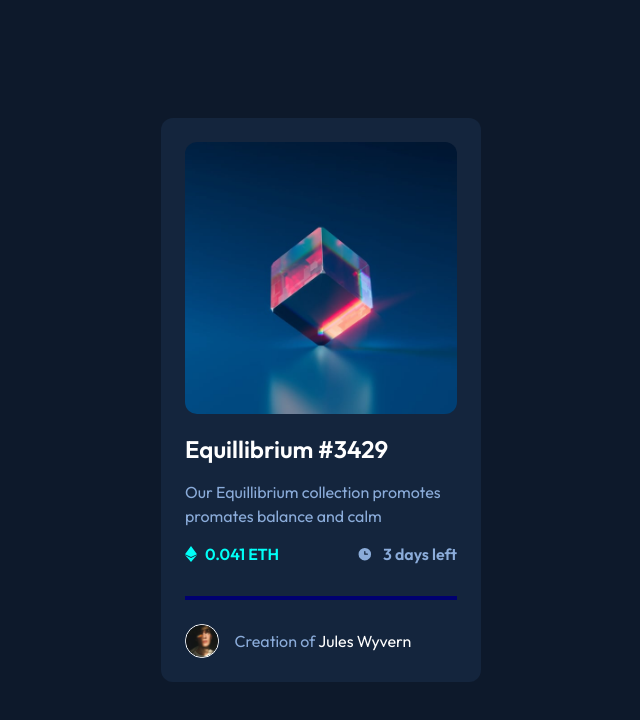
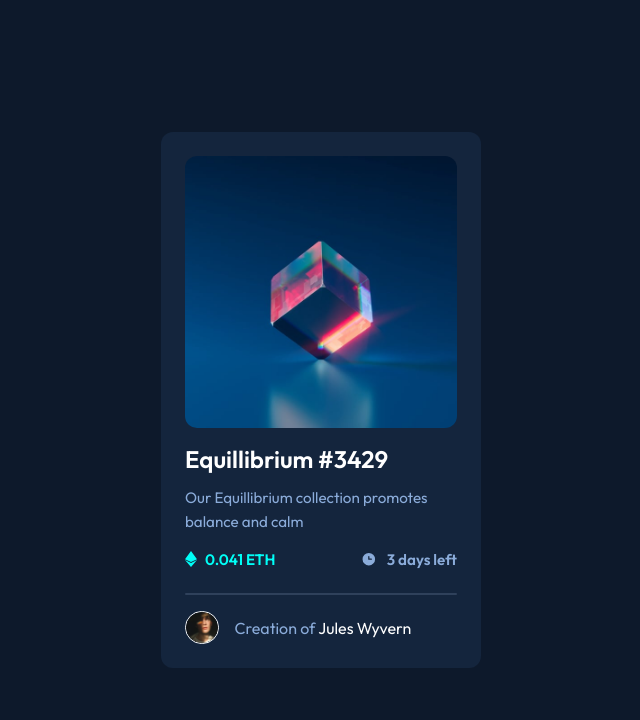
Before and after one commit to WesleyKaihara/nft-preview-card, a plain HTML site: page index.html in a window 1280 px wide. Shown: the whole page, without its empty margins (319-959 px from the left). Drawn offline with Linux system fonts and the light colour scheme.

Commit message:
[fix]: Line color

```diff
--- a/index.html
+++ b/index.html
@@ -23,7 +23,7 @@
         <img src="./images/image-equilibrium.jpg" alt="NFT" class="cardNFT_img">
       </div>
       <h1 class="card_title">Equillibrium #3429</h1>
-      <p class="card_desc">Our Equillibrium collection promotes promates balance and calm</p>
+      <p class="card_desc">Our Equillibrium collection promotes balance and calm</p>
       <div class="Coin_value">
         <div class="card_coin">
           <img src="./images/icon-ethereum.svg" alt="Ethereum" class="Ethereum">
@@ -35,7 +35,9 @@
         </div>
 
       </div>
-      <hr color="hsl(215, 51%, 70%);" size="0.5vh" class="card_line">
+
+      <div class="card_line"></div>
+
       <div class="card_perfilContent">
         <img src="./images/image-avatar.png" alt="avatar" class="card_avatar">
         <p class="card_perfil">Creation of <span class="coin_creator">Jules Wyvern</span></p>
--- a/style.css
+++ b/style.css
@@ -27,11 +27,11 @@ body{
 .card_title{
   font-size: 3vh;
   color: hsl(0, 0%, 100%);
-  margin: 2vh 0;
+  margin: .5em 0;
 }
 
 .card_desc{
-  font-size: 2vh;
+  font-size: 1.9vh;
   color: hsl(215, 51%, 70%);
   line-height: 3vh;
 }
@@ -46,9 +46,11 @@ body{
 }
 
 .card_line{
-  margin: 2vh 0 3vh 0;
   width: 100%;
-  height: 0.5vh;
+  height: .3vh;
+  background-color:hsl(215, 32%, 27%);
+  border-radius: 3vh;
+  margin: .5em 0 1em 0;
 }
 
 .Coin_value{
@@ -69,7 +71,7 @@ body{
 }
 .card_value{
   color: hsl(178, 100%, 50%);
-  font-size: 2vh;
+  font-size: 1.9vh;
   text-transform: uppercase;
 }
 
@@ -85,7 +87,7 @@ body{
 
 .time{
   color:hsl(215, 51%, 70%) ;
-  font-size: 2vh;
+  font-size: 1.9vh;
 }
 
 .card_perfilContent{
```
